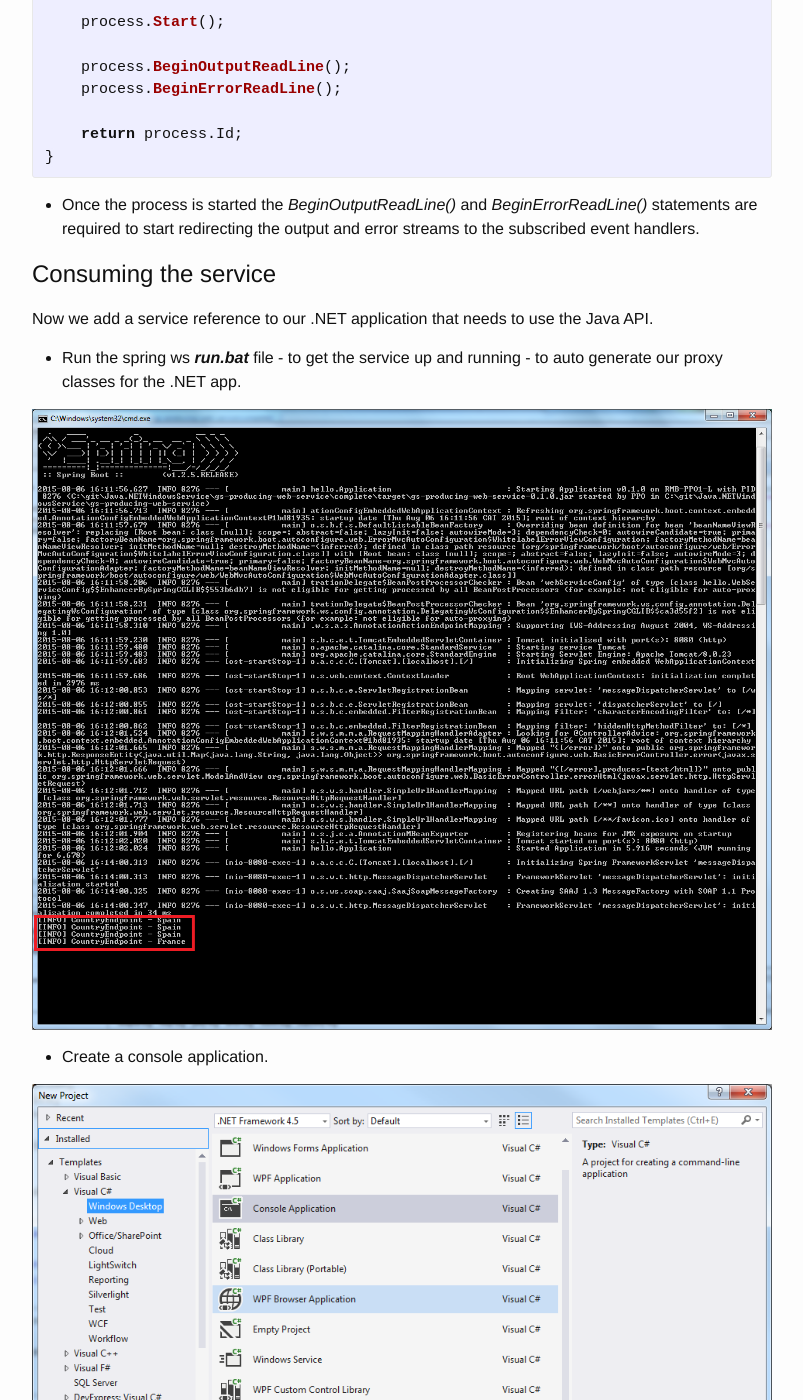
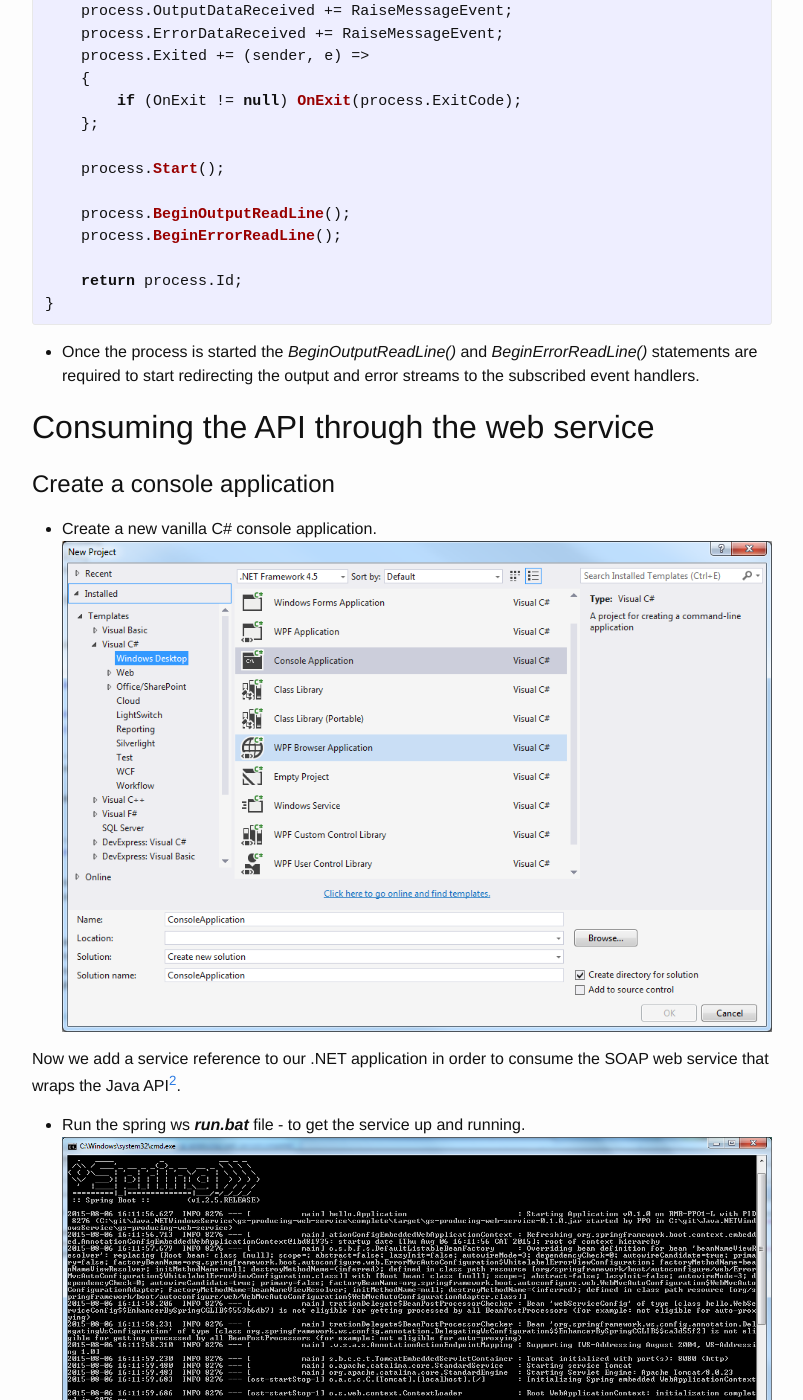
Before and after one commit to apdekock/apdekock.github.io, a Jekyll site: the page built from _posts/2015-08-05-windows_service_hosting_jar.markdown, in a window 1280 px wide and 1400 px high, scrolled down 10282 px. Shown: the whole window, without its empty margins (238-1041 px from the left). Built offline with Jekyll 4.4.1, drawn with Linux system fonts in a browser that asks for light colours; some of the changed text lies outside the part shown.

Commit message:
Signed-off-by: Philip <philipdekock@gmail.com>

```diff
--- a/_posts/2015-07-28-c#_70-483.markdown
+++ b/_posts/2015-07-28-c#_70-483.markdown
@@ -22,7 +22,7 @@
 
 _Now for: Exam Ref 70-486: Developing ASP.NET MVC 4 Web Applications_
 
-## Moral:
+##**Moral:**
 
 So what can we take from Phil's infinite wisdom?
 
--- a/_posts/2015-07-31-oedq_advanced_matchers.markdown
+++ b/_posts/2015-07-31-oedq_advanced_matchers.markdown
@@ -178,7 +178,7 @@
 
 ![alt text]({{ site.url }}/assets/oedq_version.PNG "OEDQ Version")
 
-## Moral:
+##**Moral:**
 
 So what can we take from Phil's infinite wisdom?
 
--- a/_posts/2015-08-05-windows_service_hosting_jar.markdown
+++ b/_posts/2015-08-05-windows_service_hosting_jar.markdown
@@ -8,16 +8,16 @@
 # [web service] and [soap service]
 # update repo readme's and descriptions
 ---
-# Intro
+## Intro
 
 I recently got a requirement to integrate with a Java API.
 I've worked with Java before and [natch](http://www.urbandictionary.com/define.php?term=natch), the requirement came my way.
 
-# Considerations
+## Considerations
 
 * This is a .NET shop and [Maven](https://maven.apache.org/) / [Gradle](https://gradle.org/) / [Spring](https://spring.io/) / [IntelliJ](https://www.jetbrains.com/idea/) are foreign concepts (the company firewall wouldn't let me trough to the [Maven](https://maven.apache.org/) repo, nor was there an internal repo that I could find).  Thus, in order to ensure the solution is maintainable by anyone in the team, most of the logic needed to reside in the .NET space and the least amount of Java should be written.
 
-# Requirements
+## Requirements
 
 * The interaction with Java should be seamless.
 * Minimal to no coupling between the Java API and the .NET code. This meant no [jni4net](http://jni4net.com/) that would require intricate knowledge of the API's internals as well as will require the Java API to emit to our .NET application, and vice versa.
@@ -26,7 +26,7 @@
 
 [^1]:java.exe -jar on a console was thus not an option.
 
-# Result of ruminating on the above constraints
+## Result of ruminating on the above constraints
 
 [![Design]({{ site.url }}/assets/DesignJavaHost.svg "Courtesy of https://www.draw.io/")](https://www.draw.io/)
 
@@ -38,13 +38,13 @@
 
 [^2]:[..in the house that Jack built.](https://en.wikipedia.org/wiki/This_Is_the_House_That_Jack_Built)
 
-# Pre-requisites
+## Pre-requisites
 1. [Java SDK installation](http://www.oracle.com/technetwork/java/javase/downloads/jdk8-downloads-2133151.html)
 2. [Maven](https://maven.apache.org/)  Installation (optionally [Gradle](https://gradle.org/))
 3. [MS Visual Studio 2013](https://www.visualstudio.com/)
 4. [Git](https://git-scm.com/)
 
-# Paths
+## Paths
 
 Either start with the **Getting started** section below...
 
@@ -56,7 +56,7 @@
 [^4]:[Repo location for .Net Console Application](https://github.com/apdekock/Java.NETWindowsService/tree/master/Java.NETWindowsService/.NETApp)
 [^5]:see the **Quick Guide** section at the end.
 
-# Getting started
+## Getting started
 
 For the purposes of this post I used a pre-existing Spring SOAP web service that I "borrowed" from the spring getting started guide: ["Producing a SOAP web service"](http://spring.io/guides/gs/producing-web-service/) which is at this [GitHub repo](https://github.com/spring-guides/gs-producing-web-service).
 
@@ -79,7 +79,7 @@
 [^6]:Why don't we just do this? - Because as soon as we close the console the process stops and our service dissapears. Hence, the windows service.
 [^7]:Adding the service to the project - Right click on **Projects** > **New SOAP Project** and in the _Initial  WSDL_ field paste: http://localhost:8080/ws/countries.wsdl
 
-# Hosting the Java API as a Windows Service
+## Hosting the Java API as a Windows Service
 
 Running the **_run.bat_** file in is essentially starting up the JVM and running our test web service (that wraps the Java API) we want to consume from .NET. When the Windows Service executes a Process it is doing exactly that, only as a background process devoid of any dependency on a logged in user. <sup>(The windows service still needs to run under a user account though)</sup>
 
@@ -88,8 +88,9 @@
 The logging mechanism employed in this project is [Nlog](http://nlog-project.org/) with the file target configured (alternatively you could log to the [EventLog](https://msdn.microsoft.com/en-us/library/system.diagnostics.eventlog(v=vs.110).aspx) under the Windows Service name).
 
 # Solution overview
+![ProjectStructure]({{ site.url }}/assets/java_net_post/project_structure.png "Windows Service Project Structure")
 
-![ProjectStructure]({{ site.url }}/assets/java_net_post/project_structure.png "Windows Service Project Structure")
+# Windows Service
 
 * I Created a Windows Service using the vanilla Windows Service C# project template from MS Visual Studio 2013.
 ![Create Windows Service]({{ site.url }}/assets/java_net_post/create_windows_service.png "Windows Service Vanilla Template c#")
@@ -119,7 +120,6 @@
 * A **[JavaProcess]** is instantiated and event handlers are assigned to the events the process emits. The process is started and the running process ID is returned to keep track of the process. _If an exception occurs we log it and then **throw;** again because **we do not want the service to start up in a faulted state.**_
 
 * _Config args_: All the app settings are used as arguments in order - regardless of key name. So first entry is first argument. _**arg0**_ then _**arg1**_ then _**charlie123**_ etc...
-
 {% highlight XML %}
 <?xml version="1.0" encoding="utf-8"?>
 <configuration>
@@ -149,7 +149,6 @@
 {% endhighlight %}
 
 * The _OnMessage()_ and _OnExited()_ event handlers simply log messages with the appropriate descriptive prefix.
-
 {% highlight C# %}
 private void OnMessage(string message)
 {
@@ -163,7 +162,6 @@
 {% endhighlight %}
 
 * The _OnStop()_ method delegates to the _StopProcess()_ method which employs the static _[processById]_ field to retrieve a reference to the process in order to issue _Kill()_ commands against.
-
 {% highlight C# %}
 protected override void OnStop()
 {
@@ -180,7 +178,6 @@
 {% endhighlight %}
 
 * The _WaitForExit()_ method prevents the service from reporting the stopped state prematurely, and waits for the **[JavaProcess]** to shut down before assuming the stopped state.
-
 {% highlight C# %}
 private void StopProcess()
 {
@@ -287,19 +284,22 @@
 
 * Once the process is started the _BeginOutputReadLine()_ and _BeginErrorReadLine()_ statements are required to start redirecting the output and error streams to the subscribed event handlers.
 
-# Consuming the service
+## Consuming the API through the web service
 
-Now we add a service reference to our .NET application that needs to use the Java API.
+# Create a console application
+* Create a new vanilla C# console application.
+![New Console Application Template]({{ site.url }}/assets/java_net_post/new_console.png "New Console Application Template")
 
-* Run the spring ws _**run.bat**_ file - to get the service up and running - to auto generate our proxy classes for the .NET app.
+Now we add a service reference to our .NET application in order to consume the SOAP web service that wraps the Java API[^2].
 
+* Run the spring ws _**run.bat**_ file - to get the service up and running.
 ![Spring WS Reference]({{ site.url }}/assets/java_net_post/running_spring_service.png "Spring WS running reference")
 
-* Create a console application.
+*  Right click on the _Project_ > _Add_ > _Service Reference..._ --- Add a service reference to the console application using the end point: [http://localhost:8080/ws/countries.wsdl](http://localhost:8080/ws/countries.wsdl).
+![Add Service Reference]({{ site.url }}/assets/java_net_post/addServiceReference.png "Add Service Reference")
+![Add Service Reference Console]({{ site.url }}/assets/java_net_post/console_add_service.png "Reference EndPoint")
 
-![New Console Application Template]({{ site.url }}/assets/java_net_post/new_console.png "New Console Application Template")
-
-* Replace the Program Class code with the below snippet.
+* Replace the Program Class (in the _**[Program.cs]**_ file) code with the below snippet.
 {% highlight C# %}
 using System;
 using ConsoleApplication.JavaAPIEndPoint;
@@ -334,40 +334,35 @@
 }
 {% endhighlight %}
 
-* Add Service reference to console application using the http://localhost:8080/ws/countries.wsdl EndPoint.
-Right click on the project and click add service reference.
+# Test
 
-![Add Service Reference]({{ site.url }}/assets/java_net_post/addServiceReference.png "Add Service Reference")
-
-![Add Service Reference Console]({{ site.url }}/assets/java_net_post/console_add_service.png "Reference EndPoint")
-
-* Run the console app and type in a country: "Spain"
+* Run the console application and test the Java API by typing in a country like _Spain_
 ![.NET Console Application consuming Java API]({{ site.url }}/assets/java_net_post/running_spring_service_consumingService.png "Consuming Java API")
 
 * Stop the _**run.bat**_ process and close the .NET Console Application.
 
-# Installing the service
+## Installing the service
 
 * Install the Windows Service and start it.
 
 	sc create ......
 
-* Start the .NET Console Application and retest that the Java API is being consumed.
+* Start the .NET Console Application and retest as in the _**Test**_ section that the Java API is correctly being consumed when running the web service wrapper as a Windows Service.
 
-using baretail is what I coudl use to monitor the Nlog logs
+using baretail is what I could use to monitor the Nlog logs
 
-# Improvements
+## Improvements
 
 * Right now it can host only one process - a static field is used to keep the process id reference. Looking at something like a Dictionary to keep track of instances spawned of a process hosted could allow multiple JavaProcesses  to run on service start up.
 * Logging seems pretty vanilla and introducing post sharp or another AOP Framework to implement the cross-cutting aspect could be beneficial - especially as the project grows. (The logging Advice could point to NLog, I'll post this some other time.)
 * Fault tolerance / some sort of auto detection and auto recovery should the JavaProcess fails could also be introduced. Such as when down - restart / attempt this for three tries.
 
-# Alternatives
+## Alternatives
 
 * I did some research and found an awesome library in [Tanuki Software's Java Service Wrapper](http://wrapper.tanukisoftware.com/). It looks like an awesome tool with alot of [features](http://wrapper.tanukisoftware.com/doc/english/product-features.html) and will be able to provide the same functionality as this project with a few added benefits.
 * If you have the ability to alter both the Java and .NET code - [jni4net](http://jni4net.com/) is an option.
 
-# Moral:
+##**Moral:**
 
 So what can we take from Phil's infinite wisdom?
 
@@ -375,10 +370,10 @@
 
     **_Reading the help documentation helps..._**
 
-#**Quick Guide:**
+##**Quick Guide:**
 1. Cone [Java.NETWindowsService repo](https://github.com/apdekock/Java.NETWindowsService).
 2. Compile the solution.
 3. Install and Start the compiled service.<sup> see the **Installing the service** section on how to install the service.</sup>
 4. Run the _**ConsoleApplication.exe**_ executable located in the _.NETApp_ folder of the cloned repo.
 
-#Footnotes
+##Footnotes
```
